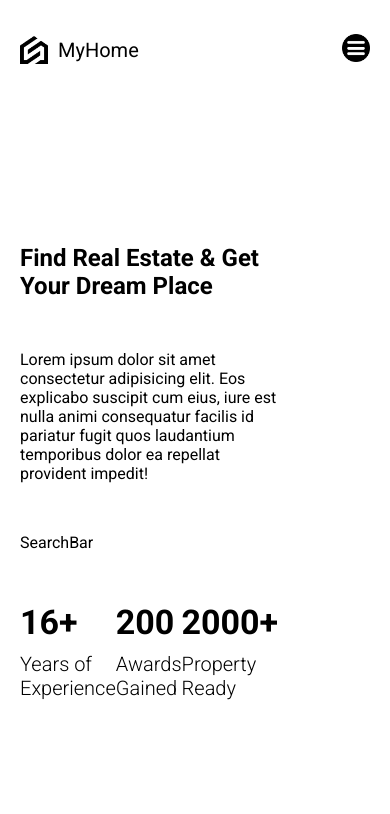
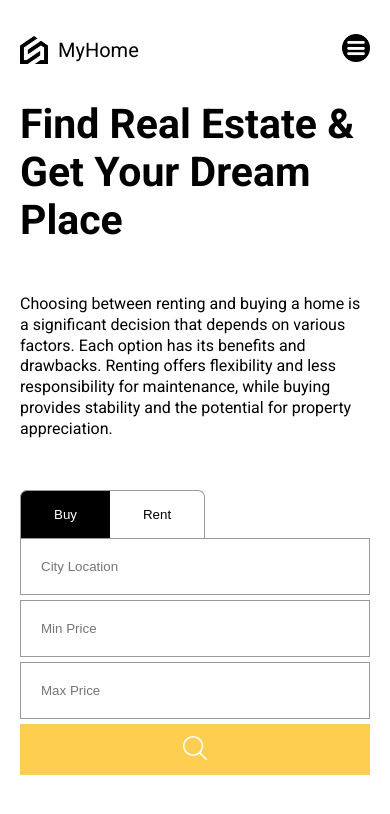
Before and after one commit to mishkamag/estate-agent, a React (Vite) app in the folder frontend/: page / in a window 390 px wide. Shown: the top 814 px of the page. Built offline with nearby package versions, Linux system fonts and the light colour scheme.

Commit message:
feat: add home feature with responsive

```diff
--- a/frontend/src/components/searchBar/SearchBar.tsx
+++ b/frontend/src/components/searchBar/SearchBar.tsx
@@ -1,6 +1,69 @@
+import { useState } from "react";
 import "./searchBar.scss";
+
+type BtnType = "Buy" | "Rent";
+
+type iBtn = {
+  type: BtnType;
+  location: string;
+  minPrice: number;
+  maxPrice: number;
+};
+
 const SearchBar = () => {
-  return <div>SearchBar</div>;
+  const [buttonType, setButtonType] = useState<iBtn>({
+    type: "Buy",
+    location: "",
+    maxPrice: 0,
+    minPrice: 0,
+  });
+
+  const switchBtnType = (val: BtnType) => {
+    setButtonType((prev) => ({ ...prev, type: val }));
+  };
+
+  return (
+    <section className="searchBar">
+      <div className="buttons">
+        <button
+          className={buttonType.type === "Buy" ? "active" : ""}
+          onClick={() => {
+            switchBtnType("Buy");
+          }}
+        >
+          Buy
+        </button>
+        <button
+          className={buttonType.type === "Rent" ? "active" : ""}
+          onClick={() => {
+            switchBtnType("Rent");
+          }}
+        >
+          Rent
+        </button>
+      </div>
+      <form action="" className="form">
+        <input type="text" name="location" placeholder="City Location" />
+        <input
+          type="number"
+          name="minPrice"
+          min={0}
+          max={10000000}
+          placeholder="Min Price"
+        />
+        <input
+          type="number"
+          min={0}
+          max={10000000}
+          name="maxPrice"
+          placeholder="Max Price"
+        />
+        <button className="search">
+          <img src="search.png" alt="" />
+        </button>
+      </form>
+    </section>
+  );
 };
 
 export default SearchBar;
--- a/frontend/src/components/searchBar/searchBar.scss
+++ b/frontend/src/components/searchBar/searchBar.scss
@@ -0,0 +1,91 @@
+@import "../../styles//responsive.scss";
+
+.searchBar {
+  .buttons {
+    button {
+      cursor: pointer;
+      padding: 16px 33px;
+      border: 1px solid #999;
+      background-color: white;
+      border-bottom: none;
+
+      &.active {
+        background-color: black;
+        color: white;
+      }
+
+      &:nth-child(1) {
+        border-top-left-radius: 7px;
+        border-right: none;
+      }
+
+      &:nth-child(2) {
+        border-top-right-radius: 7px;
+        border-left: none;
+      }
+    }
+  }
+
+  .form {
+    display: flex;
+    width: 100%;
+    border: 1px solid #999;
+    justify-content: space-between;
+    min-height: 65px;
+    gap: 5px;
+
+    @include sm {
+      flex-direction: column;
+      border: none;
+    }
+
+    input {
+      width: 200px;
+      border: none;
+      padding: 0px 10px;
+
+      @include lg {
+        padding: 0px 5px;
+
+        &:nth-child(2),
+        &:nth-child(3) {
+          width: 140px;
+        }
+      }
+
+      @include md {
+        width: 200px;
+        &:nth-child(2),
+        &:nth-child(3) {
+          width: 200px;
+        }
+      }
+
+      @include sm {
+        width: auto;
+        &:nth-child(2),
+        &:nth-child(3) {
+          width: auto;
+        }
+        padding: 20px;
+        border: 1px solid #999;
+      }
+    }
+
+    .search {
+      border: none;
+      cursor: pointer;
+      background-color: #fece51;
+      flex: 1;
+
+      @include sm {
+        padding: 12px;
+      }
+
+      img {
+        width: 24px;
+        height: 24px;
+      }
+    }
+  }
+}
--- a/frontend/src/pages/home/Home.tsx
+++ b/frontend/src/pages/home/Home.tsx
@@ -9,10 +9,11 @@ const Home = () => {
         <div className="wrapper">
           <h1 className="title">Find Real Estate & Get Your Dream Place</h1>
           <p>
-            Lorem ipsum dolor sit amet consectetur adipisicing elit. Eos
-            explicabo suscipit cum eius, iure est nulla animi consequatur
-            facilis id pariatur fugit quos laudantium temporibus dolor ea
-            repellat provident impedit!
+            Choosing between renting and buying a home is a significant decision
+            that depends on various factors. Each option has its benefits and
+            drawbacks. Renting offers flexibility and less responsibility for
+            maintenance, while buying provides stability and the potential for
+            property appreciation.
           </p>
           <SearchBar />
           <div className="boxes">
--- a/frontend/src/pages/home/home.scss
+++ b/frontend/src/pages/home/home.scss
@@ -1,3 +1,5 @@
+@import "../../styles/responsive.scss";
+
 .home {
   display: flex;
   height: 100%;
@@ -13,13 +15,41 @@
       gap: 50px;
       height: 100%;
 
+      @include sm {
+        justify-content: flex-start;
+      }
+
+      @include md {
+        padding-right: 0;
+      }
+
+      .title {
+        font-size: 64px;
+
+        @include lg {
+          font-size: 41px;
+        }
+      }
+
+      p {
+        line-height: 1.3;
+      }
+
       .boxes {
         display: flex;
         justify-content: space-between;
 
+        @include sm {
+          display: none;
+        }
+
         h1 {
           font-size: 34px;
           margin-bottom: 10px;
+
+          @include lg {
+            font-size: 29px;
+          }
         }
 
         h2 {
@@ -37,10 +67,18 @@
     display: flex;
     align-items: center;
 
+    @include md {
+      display: none;
+    }
+
     img {
       width: 115%;
       position: absolute;
       right: 0;
+
+      @include lg {
+        width: 105%;
+      }
     }
   }
 }
```
Also changed, not shown: frontend/public/search.png (added).
